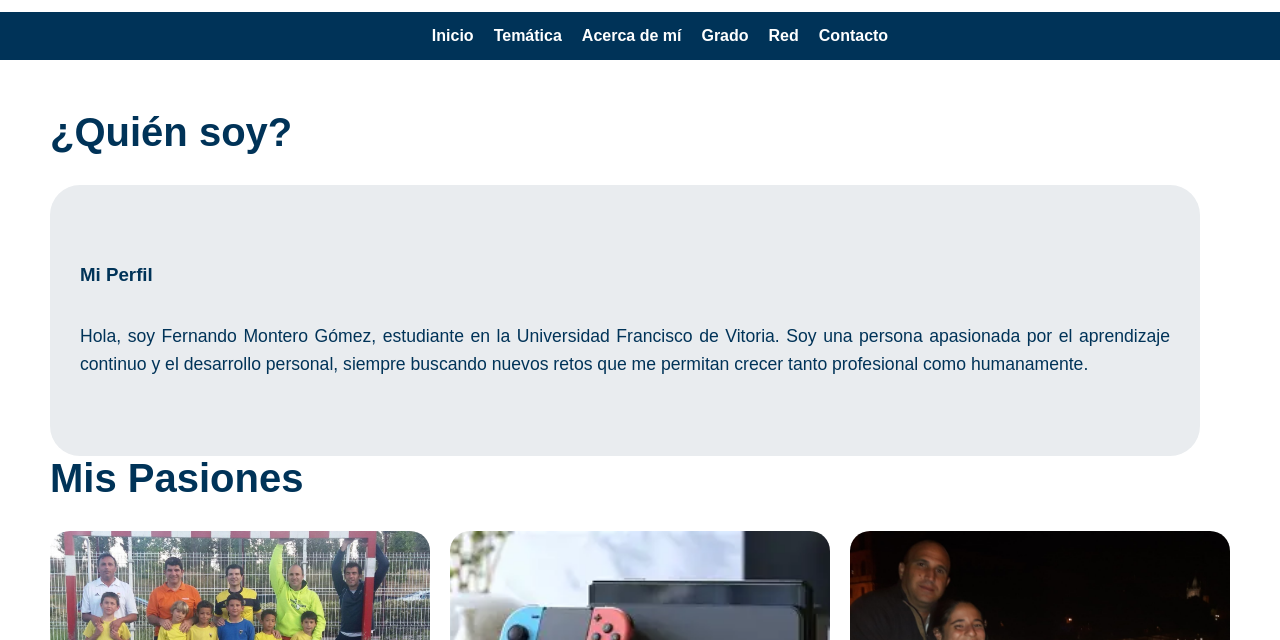
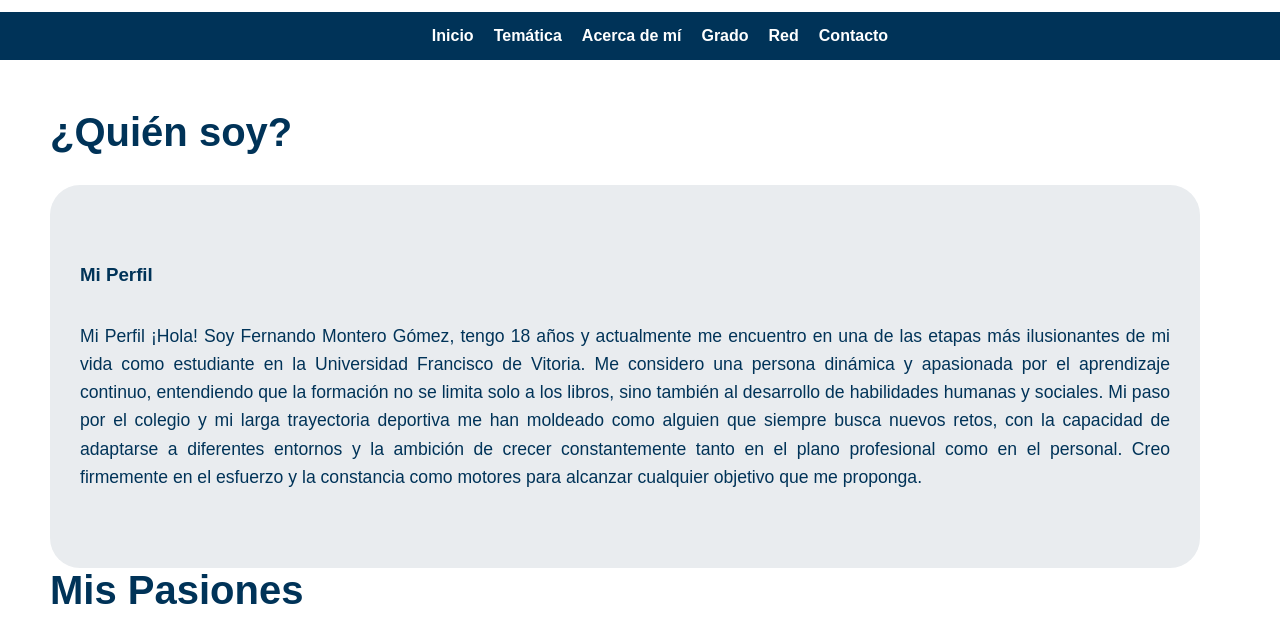
Before and after one commit to FernandoMon24/Web-Fernando-Montero-G-mez, a plain HTML site: page SRC/pagina secundaria/about.html in a window 1280 px wide. Shown: the part 133-773 px from the top of the page. Drawn offline with Linux system fonts and the light colour scheme.

Commit message:
Secciones personales: Acerca de mí, Red de contactos y Formulario

```diff
--- a/SRC/pagina secundaria/about.html
+++ b/SRC/pagina secundaria/about.html
@@ -36,7 +36,7 @@
             <div class="text-column">
                 <div class="box-gray">
                     <h3>Mi Perfil</h3>
-                    <p>Hola, soy Fernando Montero Gómez, estudiante en la Universidad Francisco de Vitoria. Soy una persona apasionada por el aprendizaje continuo y el desarrollo personal, siempre buscando nuevos retos que me permitan crecer tanto profesional como humanamente.</p>
+                    <p>Mi Perfil ¡Hola! Soy Fernando Montero Gómez, tengo 18 años y actualmente me encuentro en una de las etapas más ilusionantes de mi vida como estudiante en la Universidad Francisco de Vitoria. Me considero una persona dinámica y apasionada por el aprendizaje continuo, entendiendo que la formación no se limita solo a los libros, sino también al desarrollo de habilidades humanas y sociales. Mi paso por el colegio y mi larga trayectoria deportiva me han moldeado como alguien que siempre busca nuevos retos, con la capacidad de adaptarse a diferentes entornos y la ambición de crecer constantemente tanto en el plano profesional como en el personal. Creo firmemente en el esfuerzo y la constancia como motores para alcanzar cualquier objetivo que me proponga.</p>
                 </div>
             </div>
             <div class="image-column">
```
